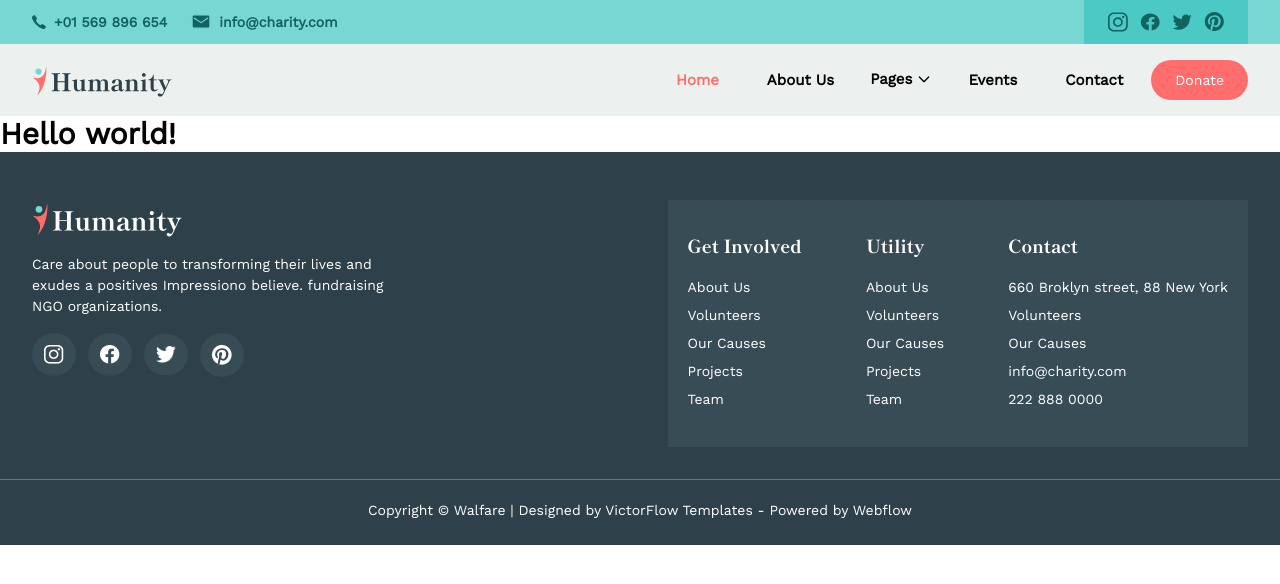
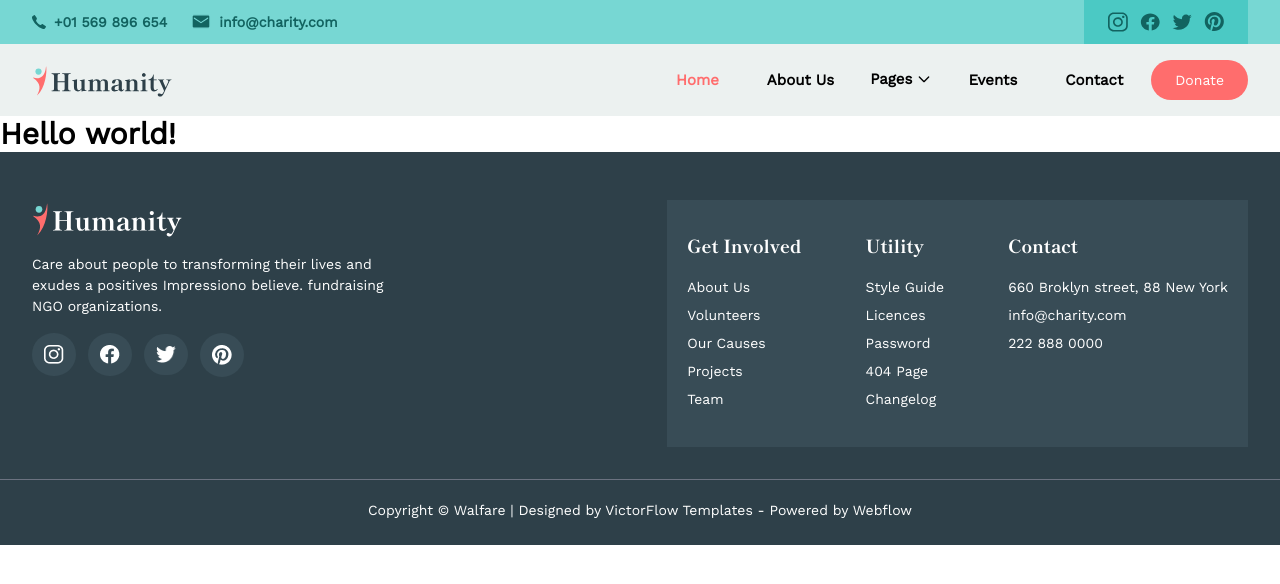
Before and after one commit to gpsimi/humanity_charity, a Next.js app: page / in a window 1280 px wide. Shown: the top 584 px of the page. Built offline with nearby package versions, Linux system fonts and the light colour scheme; a web font is replaced by a local one.

Commit message:
Update page.ts

```diff
--- a/constants/page.ts
+++ b/constants/page.ts
@@ -145,28 +145,28 @@ export const footerLinks = [
         "mainLinks": [
             {
 
-                label: 'About Us',
-                route: '/about-us',
+                label: 'Style Guide',
+                route: '/#',
             },
             {
 
-                label: 'Volunteers',
-                route: '/volunteers',
+                label: 'Licences',
+                route: '/#',
             },
             {
 
-                label: 'Our Causes',
-                route: '/our-causes',
+                label: 'Password',
+                route: '/#',
             },
             {
 
-                label: 'Projects',
-                route: '/projects',
+                label: '404 Page',
+                route: '/#',
             },
             {
 
-                label: 'Team',
-                route: '/our-team',
+                label: 'Changelog',
+                route: '/#',
             },
         ],
     },
@@ -176,18 +176,18 @@ export const footerLinks = [
             {
 
                 label: '660 Broklyn street, 88 New York',
-                route: '/about-us',
+                route: '/#',
             },
-            {
+            // {
 
-                label: 'Volunteers',
-                route: '/volunteers',
-            },
-            {
+            //     label: 'Volunteers',
+            //     route: '/volunteers',
+            // },
+            // {
 
-                label: 'Our Causes',
-                route: '/our-causes',
-            },
+            //     label: 'Our Causes',
+            //     route: '/our-causes',
+            // },
             {
 
                 label: 'info@charity.com',
```
